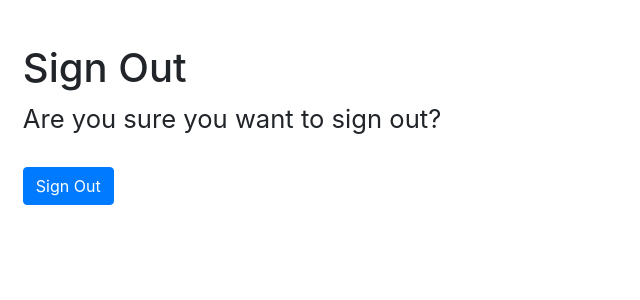
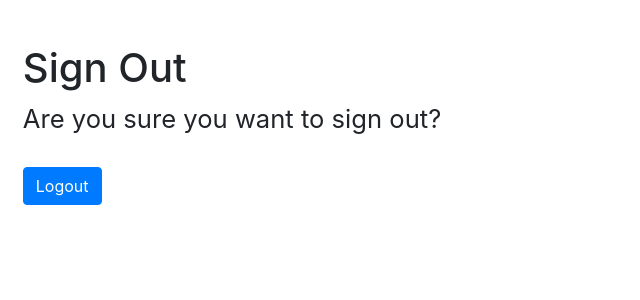
Before and after one commit to garunzo/schoolvotes, a Django app: page /accounts/logout/ in a window 1280 px wide. Shown: the part 56-356 px from the top of the page, without its empty margins (0-640 px from the left). Run offline with Django 3.2, Linux system fonts and the light colour scheme; the visitor is signed in with stand-in values (Sample User, id 1); some libraries are stand-ins or nearby versions.

Commit message:
update logout

```diff
--- a/votes/templates/account/logout.html
+++ b/votes/templates/account/logout.html
@@ -14,7 +14,7 @@
   {% if redirect_field_value %}
   <input type="hidden" name="{{ redirect_field_name }}" value="{{ redirect_field_value }}"/>
   {% endif %}
-  <button class="btn btn-primary" type="submit">{% trans 'Sign Out' %}</button>
+  <button class="btn btn-primary" type="submit">{% trans 'Logout' %}</button>
 </form>
 
 
```
